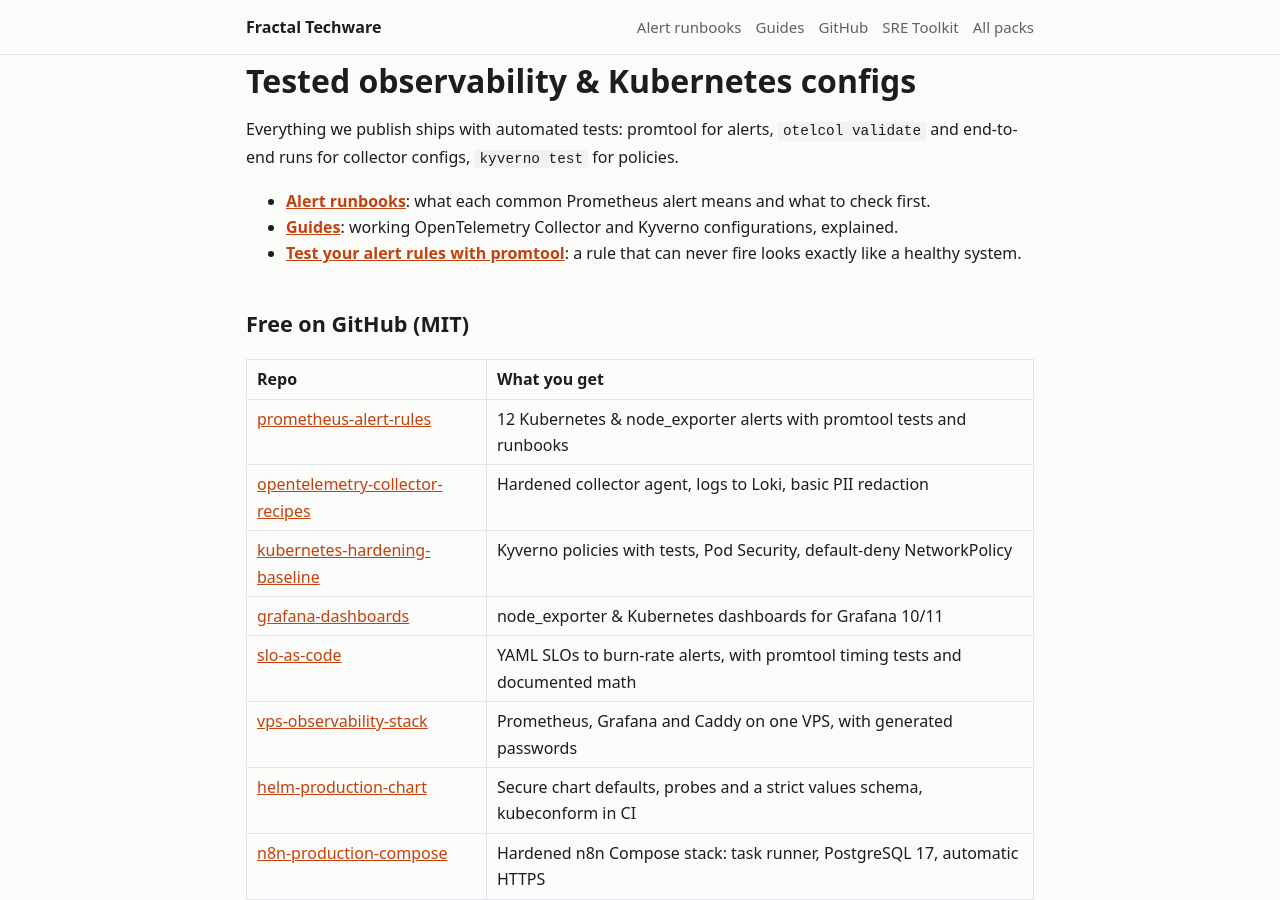
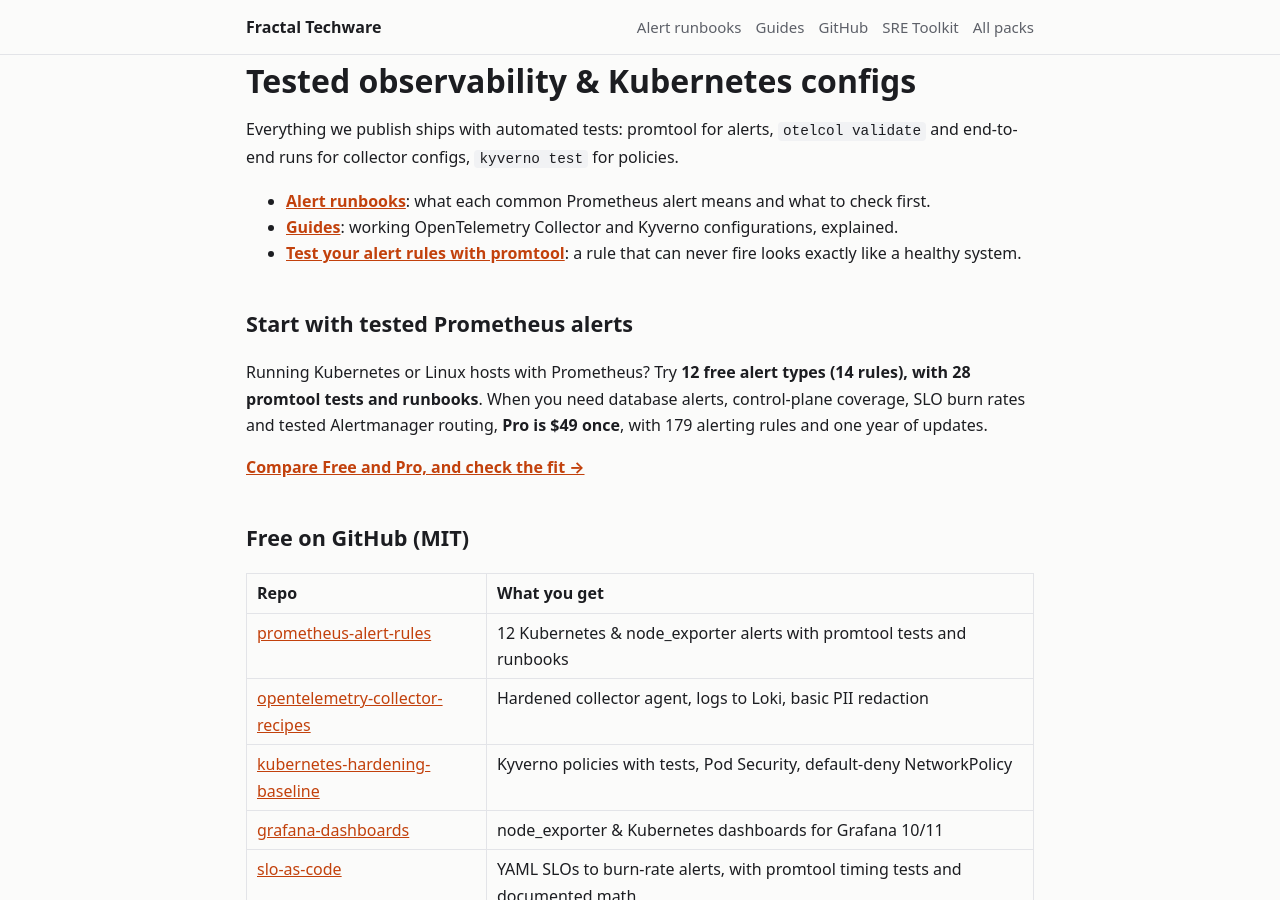
Before and after one commit to Fractal-Techware/fractal-techware.github.io, a Jekyll site: the page built from index.md, in a window 1280 px wide and 900 px high. Built offline with Jekyll 4.4.1, drawn with Linux system fonts in a browser that asks for light colours.

Commit message:
Clarify Prometheus free-to-Pro purchase path

```diff
--- a/_layouts/default.html
+++ b/_layouts/default.html
@@ -29,6 +29,7 @@
   <p>{{ page.cta.text }}</p>
   <a class="btn" href="{{ page.cta.url }}">{{ page.cta.button }}</a>
   {% if page.cta.free %}<a class="btn ghost" href="{{ page.cta.free }}">Free edition on GitHub</a>{% endif %}
+  {% if page.cta.url contains '/l/prometheus-alert-rules-pack' %}<p><a href="{{ '/prometheus-alert-rules/' | relative_url }}">Compare the free edition with Pro ($49)</a> · Pro includes one year of updates for use within your own organization.</p>{% endif %}
 </aside>
 {% endif %}
 </main>
--- a/index.md
+++ b/index.md
@@ -9,6 +9,12 @@
 - **[Alert runbooks](/runbooks/)**: what each common Prometheus alert means and what to check first.
 - **[Guides](/guides/)**: working OpenTelemetry Collector and Kyverno configurations, explained.
 - **[Test your alert rules with promtool](/guides/testing-prometheus-alert-rules-promtool/)**: a rule that can never fire looks exactly like a healthy system.
+
+## Start with tested Prometheus alerts
+
+Running Kubernetes or Linux hosts with Prometheus? Try **12 free alert types (14 rules), with 28 promtool tests and runbooks**. When you need database alerts, control-plane coverage, SLO burn rates and tested Alertmanager routing, **Pro is $49 once**, with 179 alerting rules and one year of updates.
+
+**[Compare Free and Pro, and check the fit →](/prometheus-alert-rules/)**
 
 ## Free on GitHub (MIT)
 
```
Also changed, not shown: prometheus-alert-rules.md (added, +50 -0 lines).
